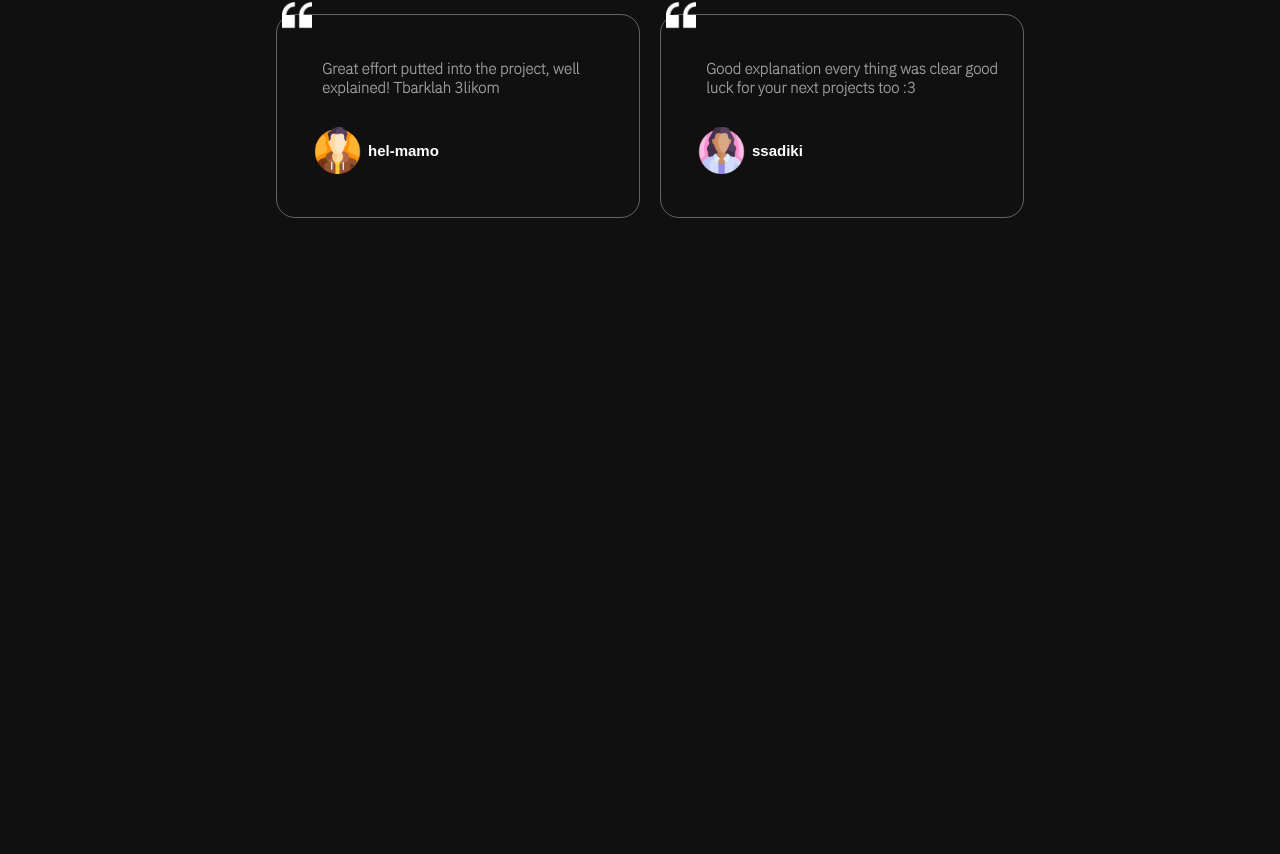
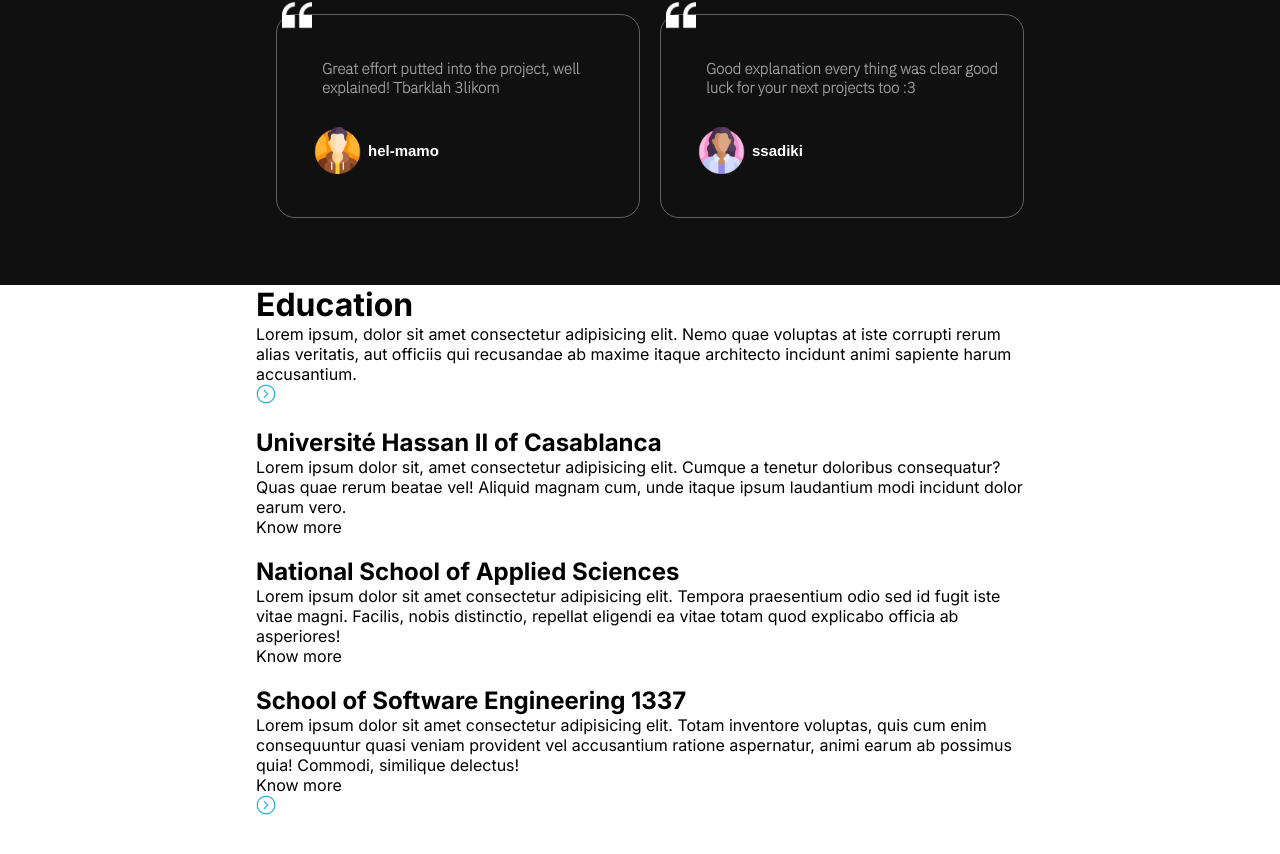
Before and after one commit to DakhchOussama/portfolio, a Next.js app: page / in a window 1280 px wide. Shown: the part 1955-2809 px from the top of the page. Before the commit the page ends 2240 px from the top, so only its background shows below. Built offline with nearby package versions, Linux system fonts and the light colour scheme; a web font is replaced by a local one.

Commit message:
finish education component without styling

```diff
--- a/src/app/Components/CaseStudies.tsx
+++ b/src/app/Components/CaseStudies.tsx
@@ -64,7 +64,7 @@ export default function CaseStudies(){
                             <a href="https://github.com/soufiane-amt/ft_transcendance" target="_blank" id="btn-tran" >View case study</a>
                         </div>
                         <div className="CaseStudies-project1-right">
-                            <img src="ft_transcendance.png"></img>
+                            <img src="ft_transcendance.png" id="trans-image"></img>
                         </div>
                     </div>
                 </div>
--- a/src/app/Components/Education.tsx
+++ b/src/app/Components/Education.tsx
@@ -0,0 +1,57 @@
+import React from "react";
+
+export default function Education(){
+    return (
+        <>
+            <div className="education">
+                <div className="education-container">
+                    <div className="education-header">
+                        <h1>Education</h1>
+                        <p>Lorem ipsum, dolor sit amet consectetur adipisicing elit. Nemo quae voluptas at iste corrupti rerum alias veritatis, aut officiis qui recusandae ab maxime itaque architecto incidunt animi sapiente harum accusantium.</p>
+                    </div>
+                    <div className="education-section">
+                        <div className="education-icon">
+                            <img src="right-chevron.png"></img>
+                        </div>
+                        {/* 1 */}
+                        <div className="education-information">
+                            <div className="education-img">
+                                <img></img>
+                            </div>
+                            <div className="education-para">
+                                <h2>Université Hassan II of Casablanca</h2>
+                                <p>Lorem ipsum dolor sit, amet consectetur adipisicing elit. Cumque a tenetur doloribus consequatur? Quas quae rerum beatae vel! Aliquid magnam cum, unde itaque ipsum laudantium modi incidunt dolor earum vero.</p>
+                                <a>Know more</a>
+                            </div>
+                        </div>
+                        {/* 2 */}
+                        <div className="education-information">
+                            <div className="education-img">
+                                <img></img>
+                            </div>
+                            <div className="education-para">
+                                <h2>National School of Applied Sciences</h2>
+                                <p>Lorem ipsum dolor sit amet consectetur adipisicing elit. Tempora praesentium odio sed id fugit iste vitae magni. Facilis, nobis distinctio, repellat eligendi ea vitae totam quod explicabo officia ab asperiores!</p>
+                                <a>Know more</a>
+                            </div>
+                        </div>
+                        {/* 3 */}
+                        <div className="education-information">
+                            <div className="education-img">
+                                <img></img>
+                            </div>
+                            <div className="education-para">
+                                <h2>School of Software Engineering 1337</h2>
+                                <p>Lorem ipsum dolor sit amet consectetur adipisicing elit. Totam inventore voluptas, quis cum enim consequuntur quasi veniam provident vel accusantium ratione aspernatur, animi earum ab possimus quia! Commodi, similique delectus!</p>
+                                <a>Know more</a>
+                            </div>
+                        </div>
+                        <div className="education-icon">
+                            <img src="right-chevron.png"></img>
+                        </div>
+                    </div>
+                </div>
+            </div>
+        </>
+    );
+}
--- a/src/app/globals.css
+++ b/src/app/globals.css
@@ -184,7 +184,7 @@ nav{
 
 .CaseStudies-project1{
   /* background-color: red; */
-  height: 30%;
+  height: 31%;
   width: 100%;
   display: flex;
   flex-direction: row;
@@ -214,6 +214,7 @@ nav{
 .CaseStudies-project1-right img{
   width: 100%;
   height: 94%;
+  border-radius: 9px;
 }
 
 .CaseStudies-lang {
@@ -352,7 +353,11 @@ nav{
 
 #CaseStudies-different{
   /* background-color: red; */
-  height: 34%;
+  height: 33%;
+}
+
+#trans-image{
+  margin-top: 6px;
 }
 
 #btn-tran{
@@ -468,6 +473,23 @@ nav{
 
 #left-bottom{
   left: 52%;
+}
+
+.education{
+  background-color: white;
+  display: flex;
+  justify-content: center;
+  height: 100vh;
+}
+
+.education-container {
+	height: 100%;
+	width: 60%;
+}
+
+.education-icon img{
+  width: 20px;
+  height: 20px;
 }
 
 
--- a/src/app/page.tsx
+++ b/src/app/page.tsx
@@ -2,6 +2,7 @@ import CaseStudies from './Components/CaseStudies'
 import NavBar from './Components/NavBar'
 import Section from './Components/Section'
 import Feedbacks from './Components/Feedbacks'
+import Education from './Components/Education'
 
 export default function Home() {
   return (
@@ -11,6 +12,7 @@ export default function Home() {
       <Section></Section>
       <CaseStudies></CaseStudies>
       <Feedbacks></Feedbacks>
+      <Education></Education>
       </main>
     </>
   )
```
Also changed, not shown: public/right-chevron.png (added).
